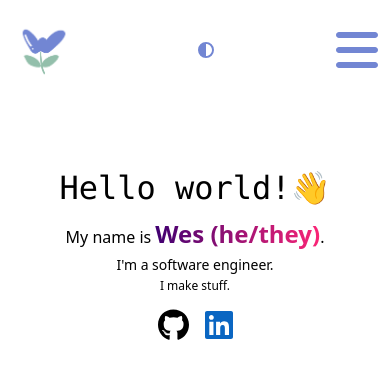
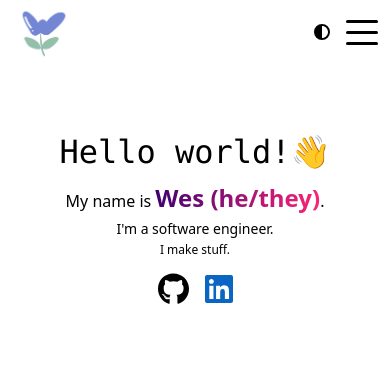
Before and after one commit to blsmxiu47/portfolio, a React (Vite) app: page / in a window 390 px wide. Shown: the top 378 px of the page. Built offline with nearby package versions, Linux system fonts and the light colour scheme.

Commit message:
begin updating navbar styles for tailwind

```diff
--- a/src/components/Navbar/index.tsx
+++ b/src/components/Navbar/index.tsx
@@ -9,7 +9,7 @@ import DarkModeToggle from './DarkModeToggle';
 const Navbar = () => {
     const [menuOpen, setMenuOpen] = useState(false);
     useEffect(() => {
-        setMenuOpen(false); // Set initial state after component mounts
+        setMenuOpen(false);
     }, []);
     const [size, setSize] = useState({
         width: 0,
@@ -42,54 +42,58 @@ const Navbar = () => {
     };
 
     return (
-        <header className="header">
-            <div className="header__content">
+        <header className="px-6 md:px-12">
+            <div className="flex items-center justify-between">
                 <Link to="/">
-                    <img src={Logo} alt="logo" />
+                    <img className="h-32" src={Logo} alt="logo" />
                 </Link>
                 <nav
-                    className={`${"header__content__nav"} ${
-                        menuOpen && size.width < 768 ? `${"isMenu"}` : ""
-                    }`}
+                    // className={`md:static md:w-auto flex flex-col md:flex-row text-center justify-center h-lvh md:h-auto md:backdrop-filter-none transition ease-in-out duration-300${menuOpen ? " fixed w-full backdrop-blur-[2px]" : "hidden"}`}
+                    className={`flex md:block w-full md:w-auto flex-col justify-center items-center text-center ${menuOpen ? "fixed top-0 left-0 h-lvh backdrop-blur" : "hidden"}`}
                 >
-                    <ul>
+                    <ul className="flex flex-col md:flex-row text-center justify-center md:justify-end gap-8 md:gap-16 md:mr-8">
                         <li>
-                            <NavLink to="/" onClick={menuToggleHandler}>
+                            <NavLink className="text-[3rem] text-[var(--primary)]" to="/" onClick={menuToggleHandler}>
                                 Home
                             </NavLink>
                         </li>
                         <li>
-                            <NavLink to="/projects" onClick={menuToggleHandler}>
+                            <NavLink className="text-[3rem] text-[var(--primary)]" to="/projects" onClick={menuToggleHandler}>
                                 Projects
                             </NavLink>
                         </li>
                         <li>
-                            <NavLink to="/about" onClick={menuToggleHandler}>
+                            <NavLink className="text-[3rem] text-[var(--primary)]" to="/about" onClick={menuToggleHandler}>
                                 About Me
                             </NavLink>
                         </li>
                         <li>
-                            <NavLink to="/contact" onClick={menuToggleHandler}>
+                            <NavLink className="text-[3rem] text-[var(--primary)]" to="/contact" onClick={menuToggleHandler}>
                                 Contact
                             </NavLink>
                         </li>
                     </ul>
                 </nav>
-                <DarkModeToggle />
-                <div className="header__content__toggle">
-                        {!menuOpen ? (
-                            <FontAwesomeIcon
-                                onClick={menuToggleHandler}
-                                icon={faBars}
-                                size="3x"
-                            />
-                        ) : (
-                            <FontAwesomeIcon
-                                onClick={menuToggleHandler}
-                                icon={faXmark}
-                                size="3x"
-                            />
-                        )}
+                <div className="flex justify-center gap-8">
+                    <DarkModeToggle />
+                    <button
+                        className="flex md:hidden flex-col items-center justify-between focus:outline-none text-[var(--primary)]"
+                        onClick={menuToggleHandler}
+                    >
+                        <span className="sr-only">Open main nav</span>
+                        <span
+                            aria-hidden="true"
+                            className={`h-1.5 w-16 bg-current transform transition duration-500 ease-in-out rounded${menuOpen ? " h-1 w-8 translate-y-[7.2px] rotate-45" : " -translate-y-2"}`}
+                        ></span>
+                        <span
+                            aria-hidden="true"
+                            className={`h-1.5 w-16 bg-current transform transition duration-500 ease-in-out rounded${menuOpen ? " opacity-0" : ""}`}
+                        ></span>
+                        <span
+                            aria-hidden="true"
+                            className={`h-1.5 w-16 bg-current transform transition duration-500 ease-in-out rounded${menuOpen ? " h-1 w-8 -translate-y-[7.2px] -rotate-45" : " translate-y-2"}`}
+                        ></span>
+                    </button>
                 </div>
             </div>
         </header>
```
